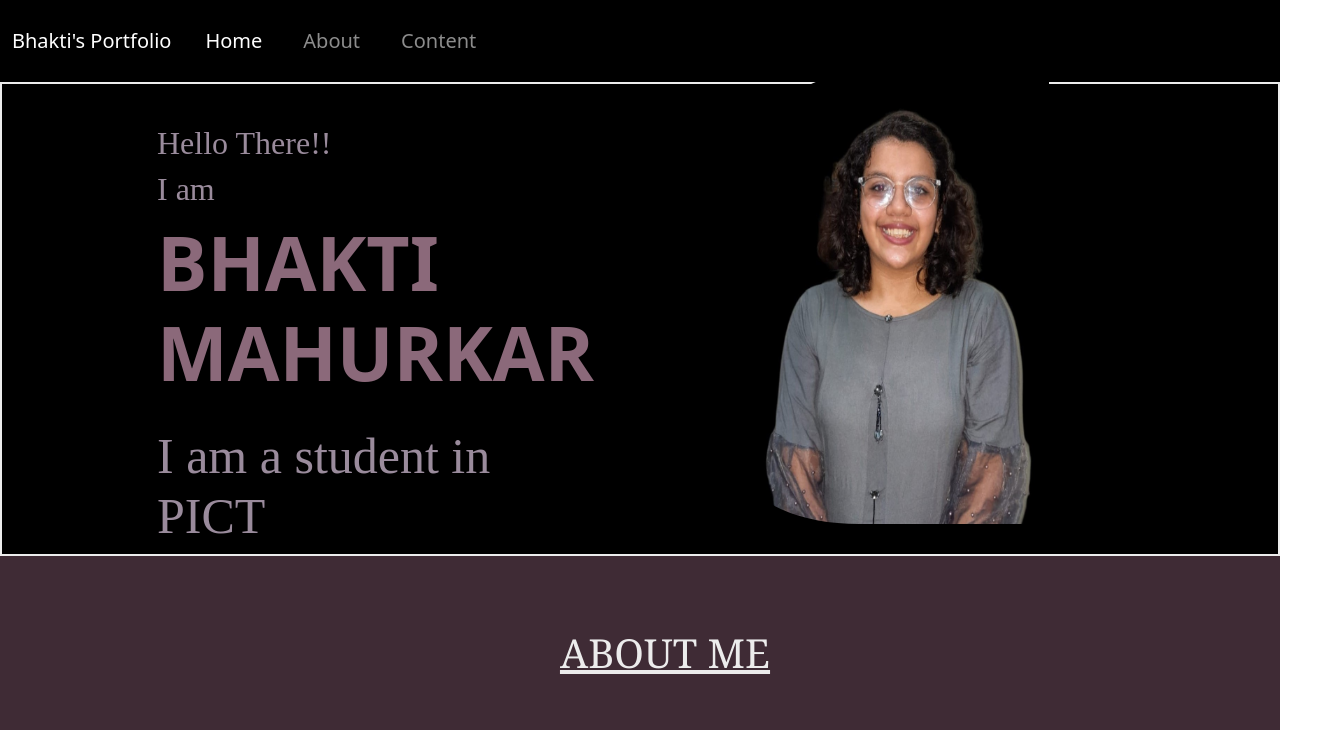
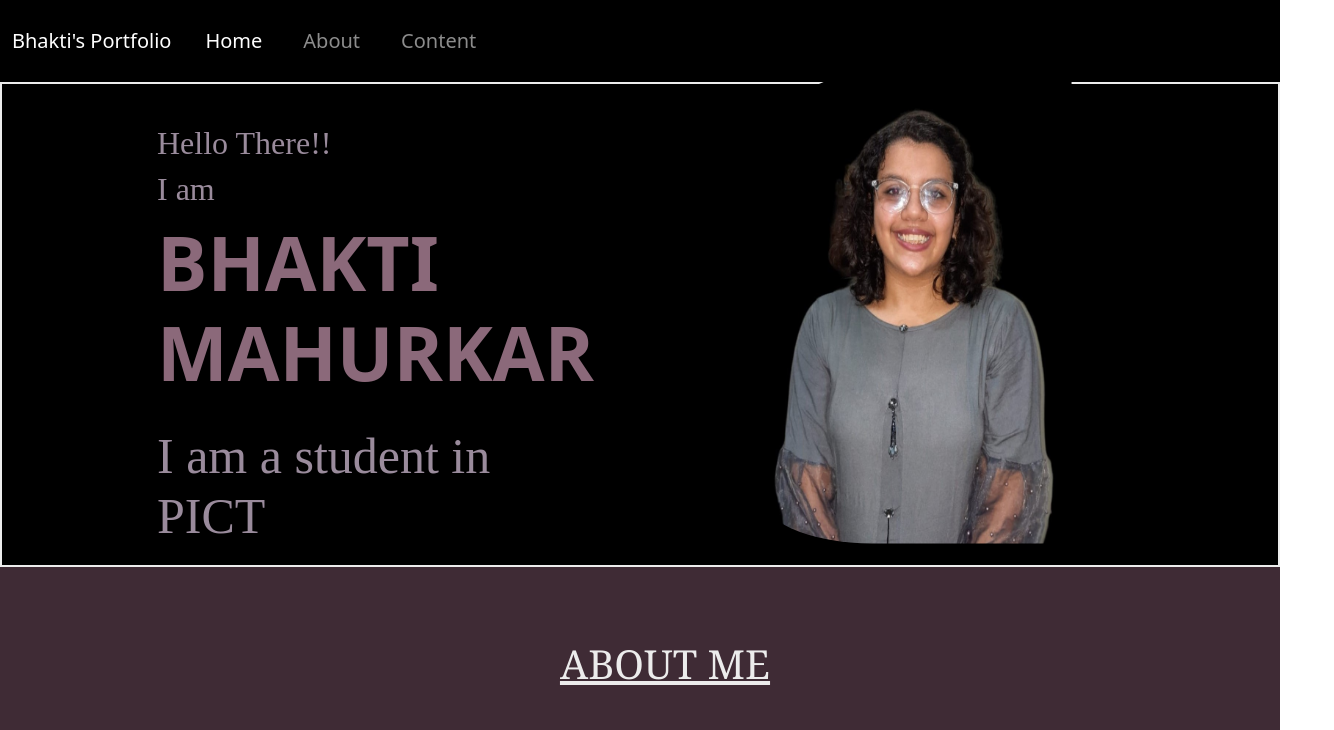
Before and after one commit to BhaktiMahurkar/portfolio, a plain HTML site: page index.html in a window 1280 px wide. Shown: the top 730 px of the page, 1334 px wide, since content can reach past the window. Drawn offline with nearby package versions, Linux system fonts and the light colour scheme.

Commit message:
Update portfolio_web.css

```diff
--- a/portfolio_web.css
+++ b/portfolio_web.css
@@ -55,17 +55,16 @@
     color: #ECECEC;
   }
 
-  #img{
+   #img{
     border-radius: 20%;
-    width: 550px;
-    height: 500px;
+    width: 72.17847769028872vh;
+    height: 65.61679790026247vh;
     vertical-align: middle;
-    margin-left: 150px;
-    padding-bottom: 50px;
-    /* margin-top: 100px; */
-    padding-right: 250px;
-    margin-top: -50px;
-    margin-bottom:-30px;
+    margin-left: 19.68503937007874vh;
+    padding-bottom: 6.561679790026247vh;
+    padding-right: 32.808398950131235vh;
+    margin-top: -6.561679790026247vh;
+    margin-bottom:-3.937007874015748vh;
   }
   .card-body{
     background-color: black;
```
